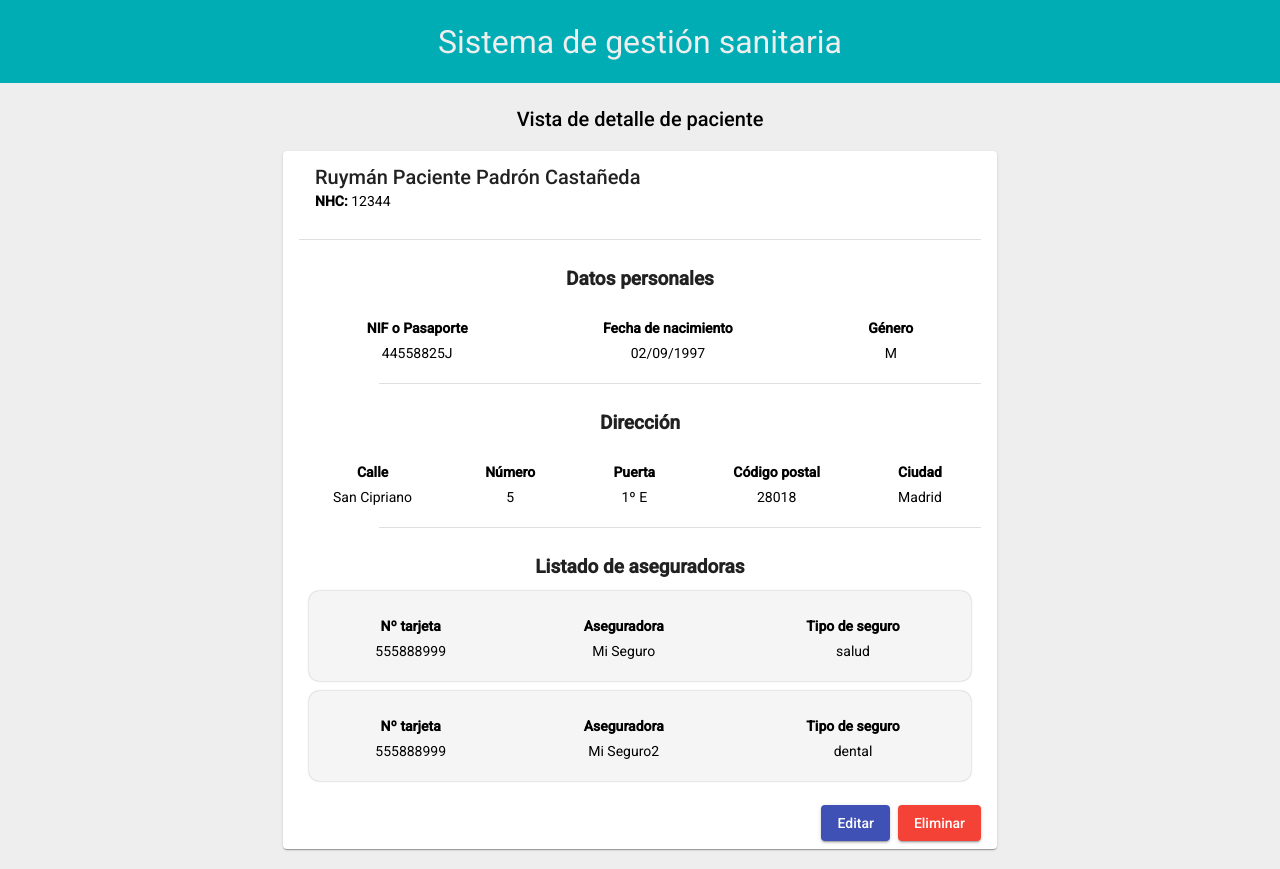
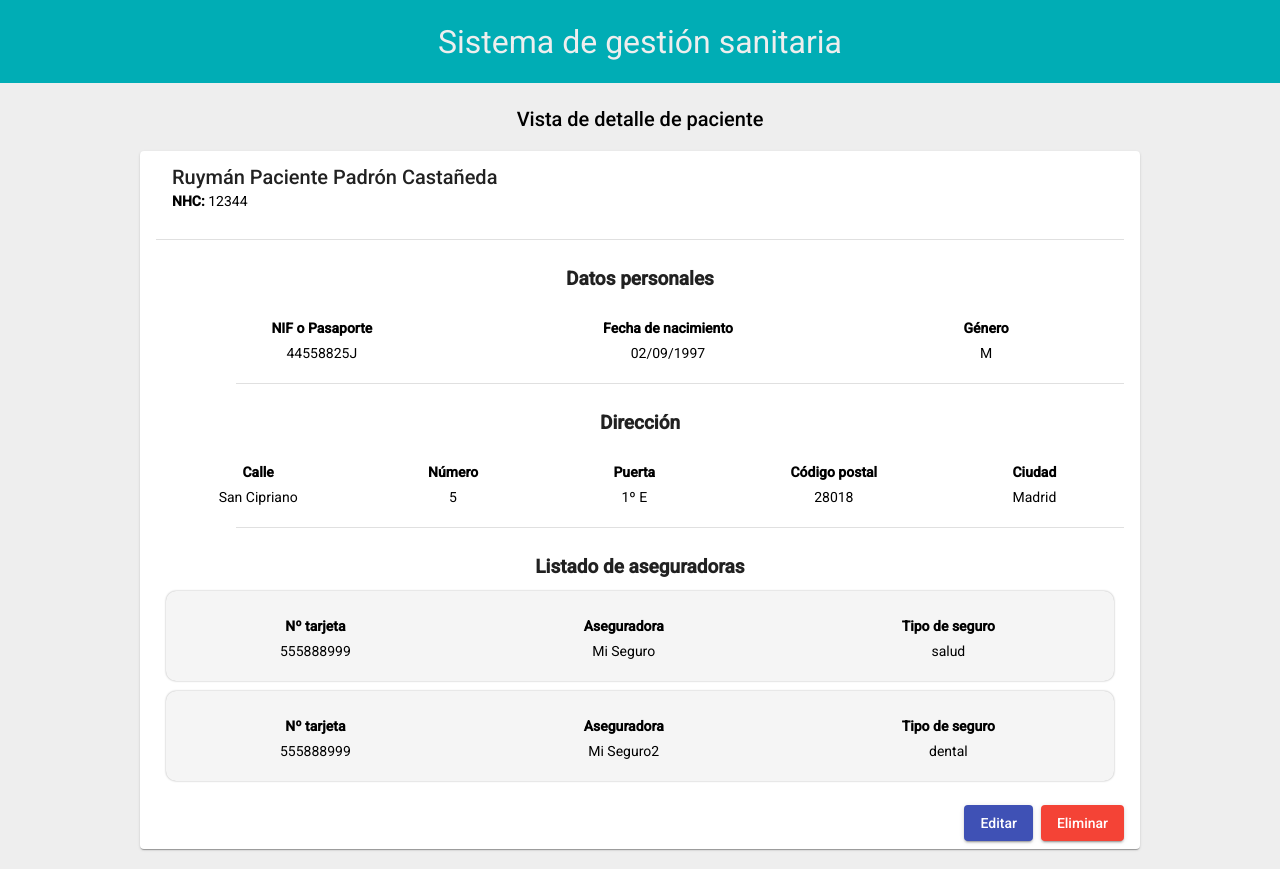
Before and after one commit to Ruymy7/ProyectoAngular_HIS, an Angular app: page /users/1 in a window 1280 px wide. Built offline with nearby package versions, Linux system fonts and the light colour scheme; data requests are answered from the project's data file.

Commit message:
Change style of user detail view

```diff
--- a/src/app/user/user-details/user-details/user-details.component.scss
+++ b/src/app/user/user-details/user-details/user-details.component.scss
@@ -4,7 +4,9 @@
   justify-content: center;
   align-items: center;
   margin: 20px;
+  min-width: 75vw;
   .userCard {
+    width: 100%;
     max-width: 1000px;
     span {
       color: black;
```
